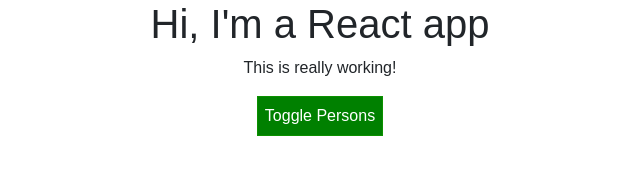
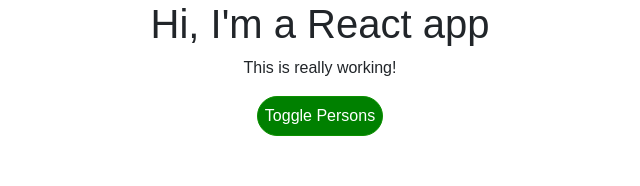
Before and after one commit to julianm22/my-react-project, a React (Create React App) app: page / in a window 1280 px wide. Shown: the top 186 px of the page, without its empty margins (320-960 px from the left). Built offline with nearby package versions, Linux system fonts and the light colour scheme.

Commit message:
fixed border-radius syntax error

```diff
--- a/src/App.js
+++ b/src/App.js
@@ -9,7 +9,7 @@ const StyledButton = styled.button`
   color: white;
   font: inherit;
   border: ${props => props.alt ? '1px solid #9c0702' : '1px solid #0c9100'};
-  border-radius: 20;
+  border-radius: 20px;
   padding: 7px;
   cursor: pointer;
 
```
